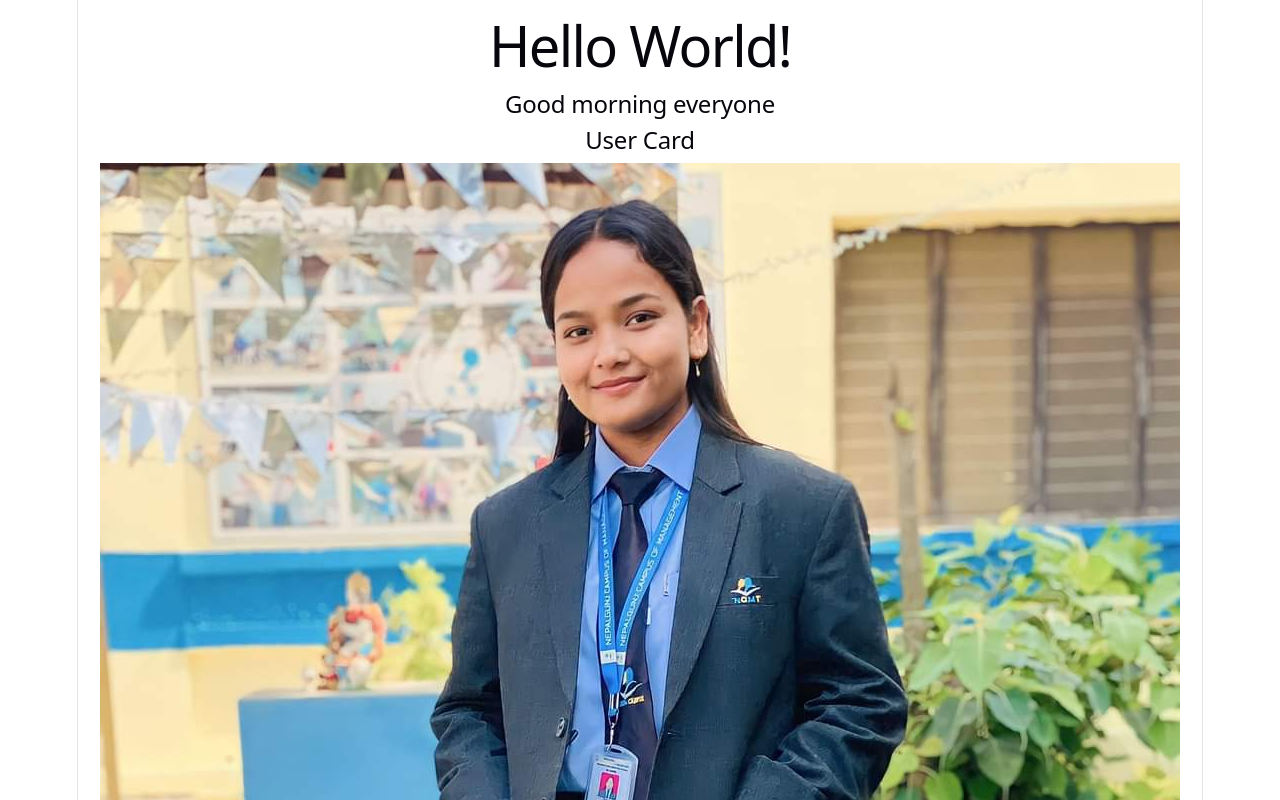
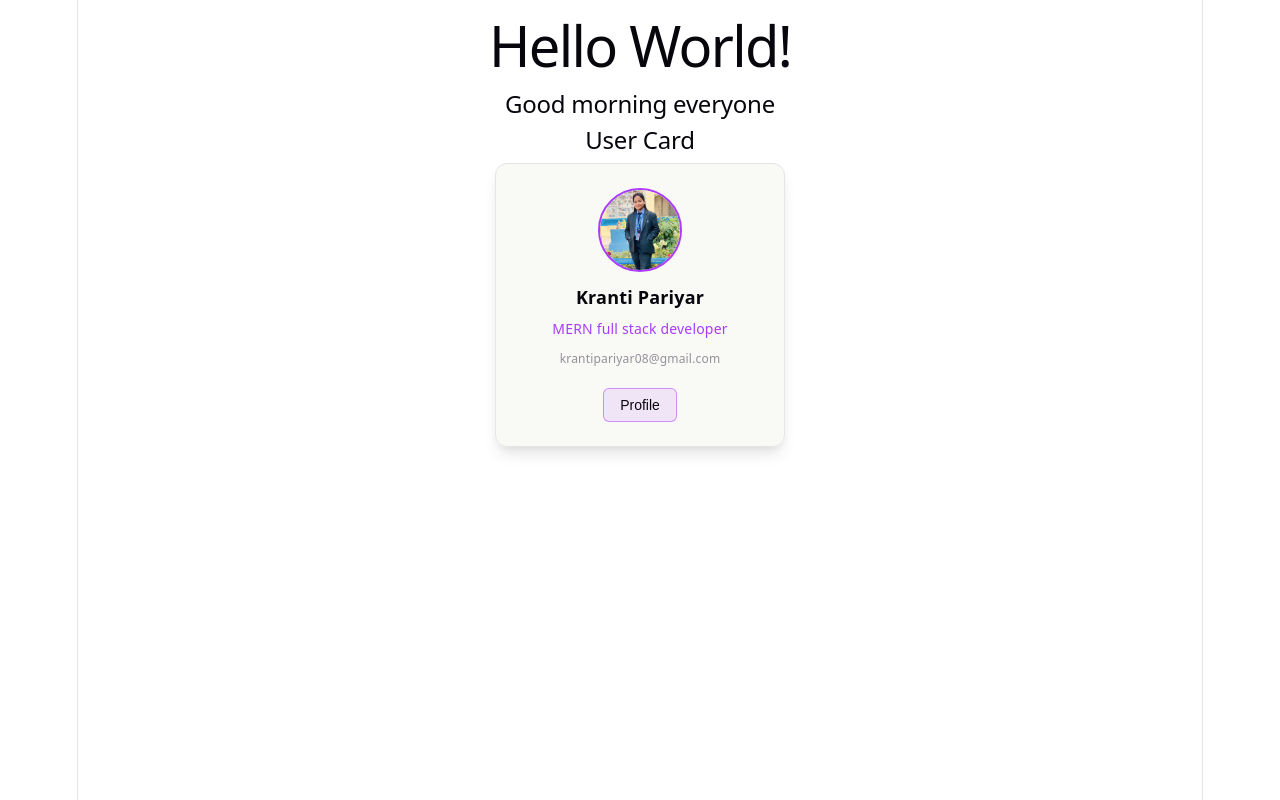
Before and after one commit to krantipariyar574388-netizen/E-commerce, a React (Vite) app: page / in a window 1280 px wide. Shown: the top 800 px of the page. Built offline with nearby package versions, Linux system fonts and the light colour scheme.

Commit message:
add : user css

```diff
--- a/src/App.css
+++ b/src/App.css
@@ -182,3 +182,63 @@
     border-right-color: var(--border);
   }
 }
+
+/* User Card Styles */
+.user-card {
+  border: 1px solid var(--border);
+  border-radius: 12px;
+  padding: 24px;
+  width: 240px;
+  text-align: center;
+  background: var(--social-bg);
+  box-shadow: var(--shadow);
+  display: flex;
+  flex-direction: column;
+  align-items: center;
+  margin : 0 auto;
+
+  .avatar {
+    width: 80px;
+    height: 80px;
+    border-radius: 50%;
+    object-fit: cover;
+    margin-bottom: 12px;
+    border: 2px solid var(--accent);
+    object-fit: cover;
+    object-position: top;
+  }
+
+  h3 {
+    margin: 0 0 6px 0;
+    font-size: 18px;
+    color: var(--text-h);
+  }
+
+  .role {
+    margin: 0 0 4px 0;
+    font-size: 14px;
+    color: var(--accent);
+    font-weight: 500;
+  }
+
+  .email {
+    margin: 0 0 16px 0;
+    font-size: 12px;
+    opacity: 0.7;
+  }
+
+  .btn {
+    font-size: 14px;
+    padding: 8px 16px;
+    border-radius: 6px;
+    color: var(--text-h);
+    background: var(--accent-bg);
+    border: 1px solid var(--accent-border);
+    cursor: pointer;
+    transition: border-color 0.3s;
+
+    &:hover {
+      border-color: var(--accent);
+    }
+  }
+}
```
